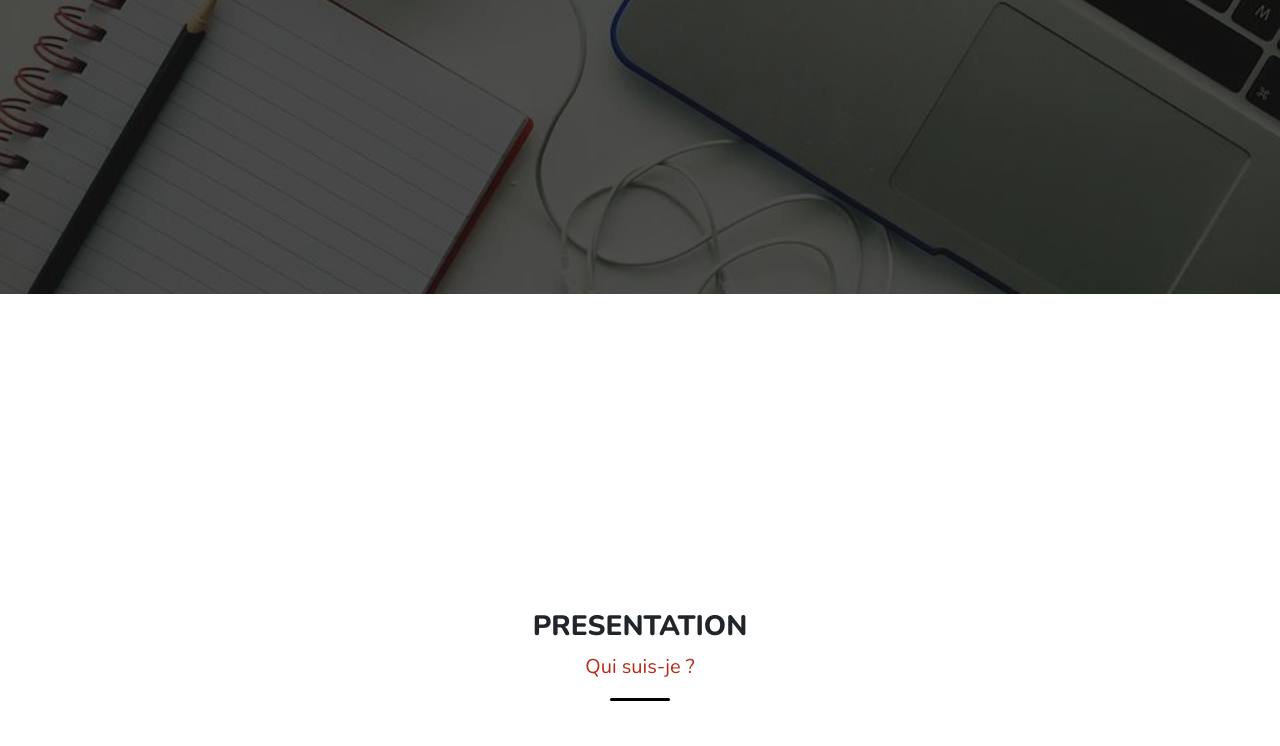
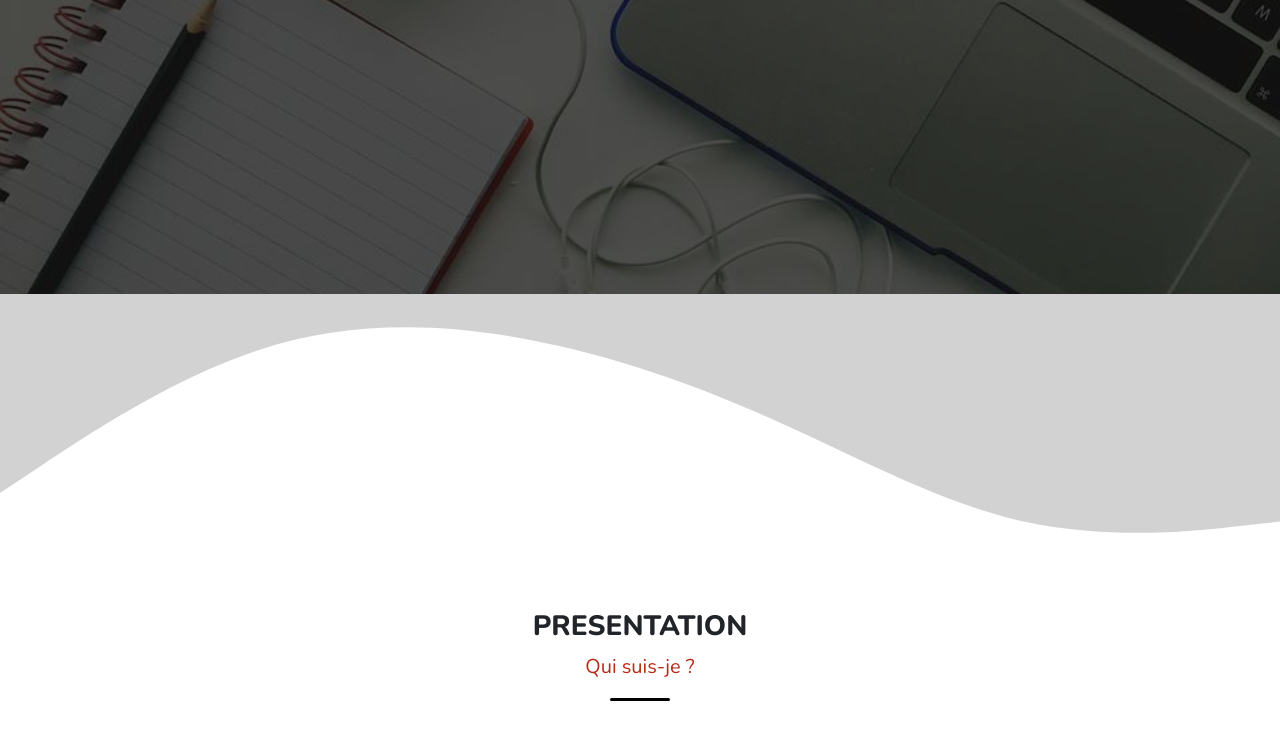
Before and after one commit to Lecodeur92/Portfolio, a plain HTML site: page index.html in a window 1280 px wide. Shown: the part 506-1252 px from the top of the page. Drawn offline with nearby package versions, Linux system fonts and the light colour scheme.

Commit message:
Update index.html

```diff
--- a/index.html
+++ b/index.html
@@ -24,7 +24,7 @@
                 <a href="#contacts" class="btn btn-lg text-white color-bg">contactez-moi</a>
             </div>
         </div>
-        <svg xmlns="http://www.w3.org/2000/svg" viewBox="0 0 1440 320"><path fill="#000000" fill-opacity="0" d="M0,224L48,192C96,160,192,96,288,64C384,32,480,32,576,48C672,64,768,96,864,138.7C960,181,1056,235,1152,256C1248,277,1344,267,1392,261.3L1440,256L1440,0L1392,0C1344,0,1248,0,1152,0C1056,0,960,0,864,0C768,0,672,0,576,0C480,0,384,0,288,0C192,0,96,0,48,0L0,0Z"></path></svg>
+        <svg xmlns="http://www.w3.org/2000/svg" viewBox="0 0 1440 320"><path fill="#222222" fill-opacity="0.2" d="M0,224L48,192C96,160,192,96,288,64C384,32,480,32,576,48C672,64,768,96,864,138.7C960,181,1056,235,1152,256C1248,277,1344,267,1392,261.3L1440,256L1440,0L1392,0C1344,0,1248,0,1152,0C1056,0,960,0,864,0C768,0,672,0,576,0C480,0,384,0,288,0C192,0,96,0,48,0L0,0Z"></path></svg>
     </header>
 
     <main>
```
